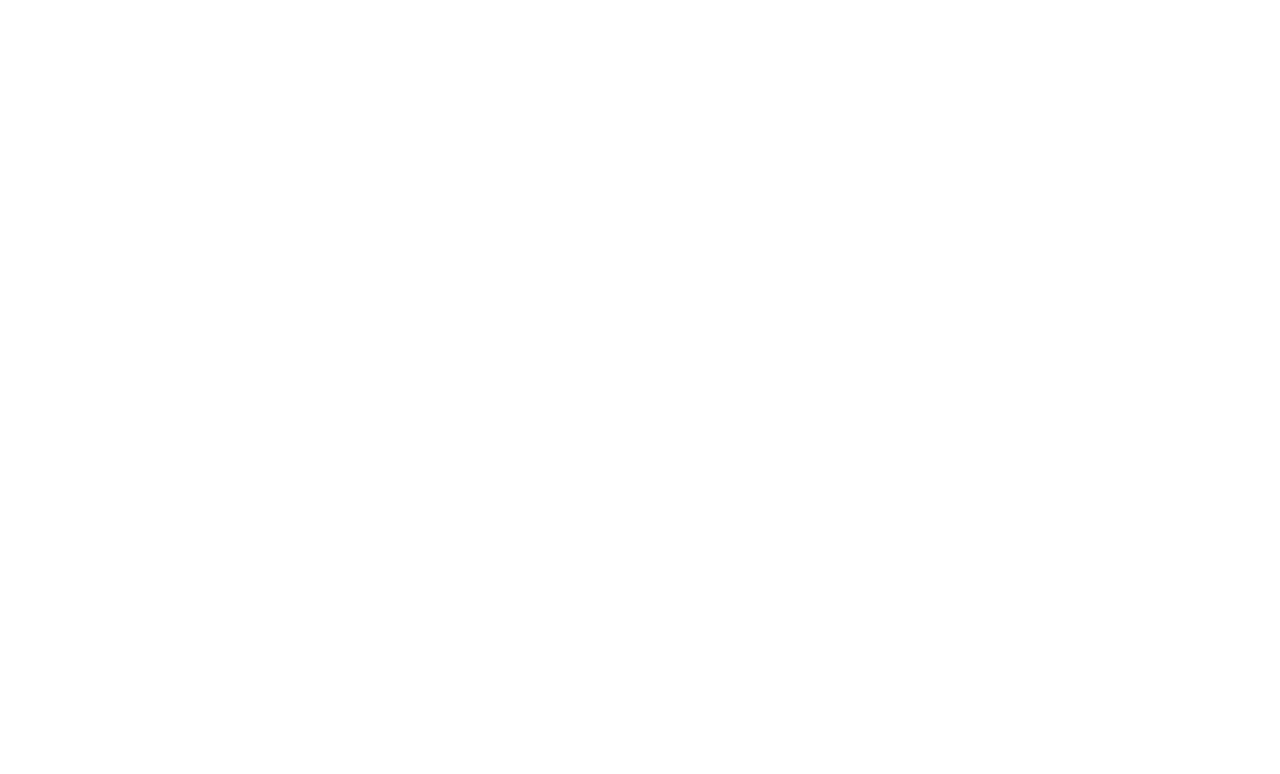
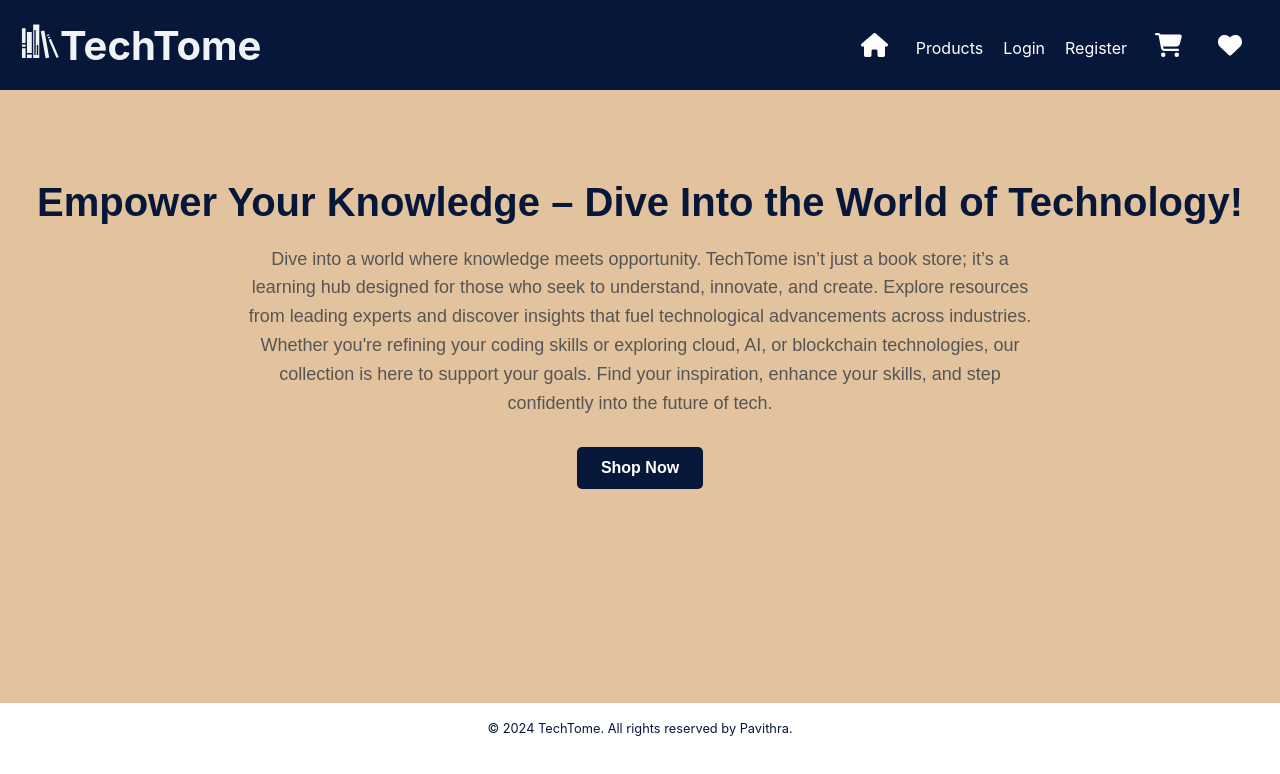
Before and after one commit to Pavithra-A26/BookStore-MERN, a React (Create React App) app in the folder frontend/: page /home in a window 1280 px wide. Before the commit this address had no page. Shown: the top 774 px of the page. Built offline with nearby package versions, Linux system fonts and the light colour scheme.

Commit message:
home page updated

```diff
--- a/frontend/src/App.js
+++ b/frontend/src/App.js
@@ -12,7 +12,8 @@ function App() {
     <>
       <Router>
         <Routes>
-          <Route path="/" element={<Home />} />
+          <Route path="/" element={<Register />} />
+          <Route path="/home" element={<Home />} />
           <Route path="/login" element={<Login />} />
           <Route path="/register" element={<Register />} />
           <Route path="/products" element={<Products />} />
--- a/frontend/src/Layout/Footer.js
+++ b/frontend/src/Layout/Footer.js
@@ -4,11 +4,9 @@ import '../Styles/footer.css'
 const Footer = () => {
   return (
     <>
-      <Footer>
         <div className="footer-bottom">
-          <p>&copy; {new Date().getFullYear()} TechToMe. All rights reserved.</p>
+          <p>&copy; 2024 TechTome. All rights reserved by Pavithra.</p>
         </div>
-      </Footer>
     </>
   )
 }
--- a/frontend/src/Layout/Header.js
+++ b/frontend/src/Layout/Header.js
@@ -12,7 +12,7 @@ const Header = () => {
         <h2><GiBookshelf />TechTome</h2>
       </div>
       <div className="navbar-links">
-        <a href="/"><FontAwesomeIcon className='icon' icon={faHouse} style={{ color: '#fff' }} /></a>
+        <a href="/home"><FontAwesomeIcon className='icon' icon={faHouse} style={{ color: '#fff' }} /></a>
         <a href="/products">Products</a>
         <a href="/login">Login</a>
         <a href="/register">Register</a>
--- a/frontend/src/Layout/Layout.js
+++ b/frontend/src/Layout/Layout.js
@@ -1,13 +1,13 @@
 import React from 'react'
 import Header from './Header'
-// import Footer from './Footer'
+import Footer from './Footer'
 
 const Layout = ({children}) => {
   return (
     <>
         <Header/>
-        <main style={{ minHeight: "80vh" ,  "background-color": "#E3C39D" , "paddingTop" : "1%"}}>{children}</main>
-        {/* <Footer/> */}
+        <main style={{ minHeight: "75vh" ,  "background-color": "#E3C39D" , "paddingTop" : "1%"}}>{children}</main>
+        <Footer/>
     </>
   )
 }
--- a/frontend/src/Pages/Home.js
+++ b/frontend/src/Pages/Home.js
@@ -1,10 +1,25 @@
 import React from 'react'
 import Layout from '../Layout/Layout.js'
+import { useNavigate } from 'react-router-dom';
+import '../Styles/home.css'
 
 const Home = () => {
+  const navigate = useNavigate();
+  const  handler = ()=>{
+    navigate('/products');
+  }
   return (
     <Layout>
-      <h1>Home page</h1>
+      <div className='home-page'>
+        <h1>Empower Your Knowledge – Dive Into the World of Technology!</h1>
+        <p>Dive into a world where knowledge meets opportunity. TechTome isn’t just a book store;
+          it’s a learning hub designed for those who seek to understand, innovate, and create.
+          Explore resources from leading experts and discover insights that fuel technological advancements across industries.
+          Whether you're refining your coding skills or exploring cloud, AI, or blockchain technologies,
+          our collection is here to support your goals.
+          Find your inspiration, enhance your skills, and step confidently into the future of tech.</p>
+        <button onClick={handler}>Shop Now</button>
+      </div>
     </Layout>
   )
 }
--- a/frontend/src/Pages/Login.js
+++ b/frontend/src/Pages/Login.js
@@ -30,7 +30,7 @@ const Login = () => {
         const data = await response.json();
         if (response.ok) {
           alert(data.message);
-          navigate('/');
+          navigate('/home');
 
         } else {
           alert(data.message || 'Login failed');
@@ -43,7 +43,7 @@ const Login = () => {
 
   return (
     <Layout>
-      <div className='register'>
+      <div className='login'>
       <div className="register-container">
       <h2>Login</h2>
       <form onSubmit={handleSubmit}>
--- a/frontend/src/Pages/Register.js
+++ b/frontend/src/Pages/Register.js
@@ -1,7 +1,7 @@
 import React,{ useState }  from 'react'
 import Layout from '../Layout/Layout'
 import '../Styles/register.css'
-import { useNavigate } from 'react-router-dom';
+import { useNavigate , Link  } from 'react-router-dom';
 
 const Register = () => {
 
@@ -79,7 +79,11 @@ const Register = () => {
         </div>
         <button type="submit" className="register-button">Register</button>
       </form>
+      <p className="login-prompt">
+            Already registered? <Link to="/login">Log in here</Link>.
+      </p>
     </div>
+
     </div>
     </Layout>
   )
--- a/frontend/src/Styles/cart.css
+++ b/frontend/src/Styles/cart.css
@@ -5,6 +5,7 @@ h1{
     max-width: 800px;
     margin: 0 auto;
     color: #071739;
+    padding-bottom: 10px;
   }
 
   .cart-list {
--- a/frontend/src/Styles/footer.css
+++ b/frontend/src/Styles/footer.css
@@ -1,6 +1,7 @@
 .footer-bottom {
     text-align: center;
-    padding-top: 15px;
+    padding-top: 5px;
     font-size: 0.8rem;
-    border-top: 1px solid #444;
+    color: #071739;
+    /* border-top: 1px solid #444; */
   }
--- /dev/null
+++ b/frontend/src/Styles/home.css
@@ -0,0 +1,39 @@
+/* Home.css */
+
+.home-page {
+    text-align: center;
+    padding: 50px 20px;
+    color: #333;
+    font-family: Arial, sans-serif;
+
+  }
+
+  .home-page h1 {
+    font-size: 2.5rem;
+    color: #071739;
+    margin-bottom: 20px;
+  }
+
+  .home-page p {
+    font-size: 1.125rem;
+    line-height: 1.6;
+    max-width: 800px;
+    margin: 0 auto 30px;
+    color: #555;
+  }
+
+  .home-page button {
+    padding: 12px 24px;
+    font-size: 1rem;
+    font-weight: bold;
+    color: white;
+    background-color: #071739;
+    border: none;
+    border-radius: 5px;
+    cursor: pointer;
+    transition: background-color 0.3s ease;
+  }
+
+  .home-page button:hover {
+    background-color: #005bb5;
+  }
--- a/frontend/src/Styles/product.css
+++ b/frontend/src/Styles/product.css
@@ -6,6 +6,7 @@
     list-style: none;
     padding-left: 6%;
     margin: 20px 0;
+    padding-bottom: 5%;
 }
 
 
--- a/frontend/src/Styles/register.css
+++ b/frontend/src/Styles/register.css
@@ -1,6 +1,9 @@
 /* Basic styling for register page */
 .register{
-    padding-top: 7%;
+    padding-top: 2%;
+}
+.login{
+  padding-top: 6%;
 }
 .register-container {
     width: 300px;
```
